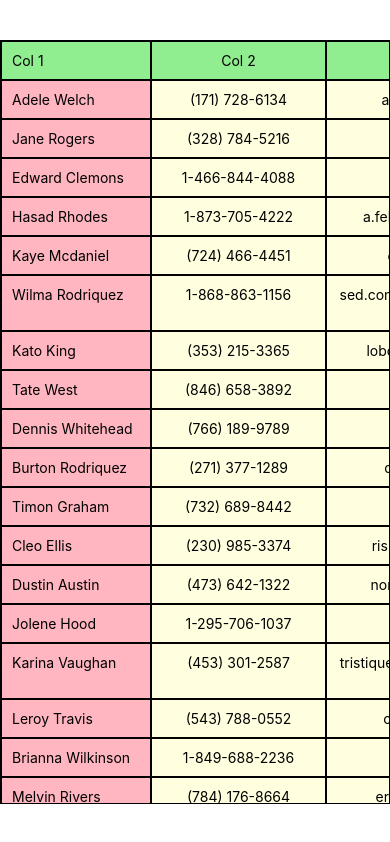
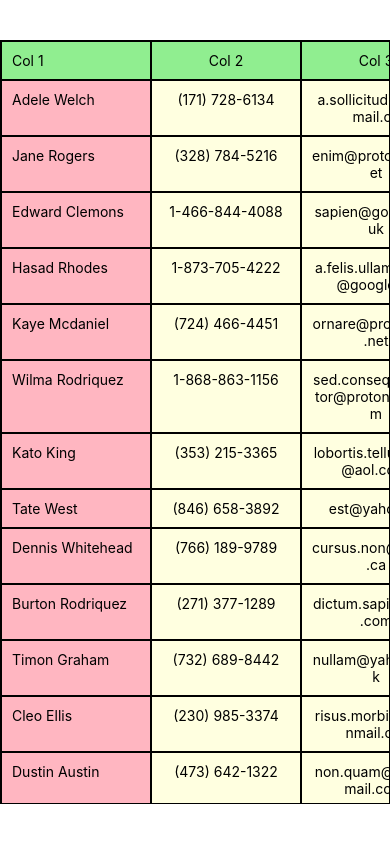
Before and after one commit to DrewIndeed/react-native-projects, a React Native app in the folder freezable-table/: screen / in a window 390 px wide. Built offline with nearby package versions, Linux system fonts and the light colour scheme.

Commit message:
114: handle default width + dynamic headers source

```diff
--- a/freezable-table/App.tsx
+++ b/freezable-table/App.tsx
@@ -24,10 +24,14 @@ export default function App() {
     <View style={styles.container}>
       <FreezableTable
         data={testData}
-        width={[150, 175, 275, 300, 175]}
-        headers={['col 1', 'col 2', 'col 3', 'col 4']}
-        // freezeColNum={1}
-        // freezeHeaderNum={2}
+        defaultWidth={150}
+
+        width={[]}
+        headers={['Col 1', 'Col 2', 'Col 3']}
+
+        freezeColNum={0}
+        freezeHeaderNum={2}
+
         mainContainerStyles={{
           marginVertical: 40,
           borderWidth: 1,
--- a/freezable-table/FreezableTable.tsx
+++ b/freezable-table/FreezableTable.tsx
@@ -42,11 +42,16 @@ function sliceDataObj(targetObj: object, limit: number) {
   return filterObjContainer;
 }
 
+// custom type for Header Data
+type HeaderData = string | number;
+
 /* TYPE HANDLING*/
 interface FreezableTableProps {
   data: object[];
+  defaultWidth: number;
   width: number[];
-  headers: string[];
+  headers: HeaderData[];
+
   freezeColNum?: number;
   freezeHeaderNum?: number;
 
@@ -62,6 +67,7 @@ interface FreezableTableProps {
 
 export default function FreezableTable({
   data,
+  defaultWidth,
   width,
   headers,
   freezeColNum,
@@ -205,29 +211,42 @@ export default function FreezableTable({
   const freezeColOffsetY = useRef(new Animated.Value(0)).current;
 
   // accumulate width values if freezeColNum is defined
-  let accWidth = 0;
-  for (let i = 0; i < (freezeColNum ? freezeColNum : 1); i++)
-    accWidth += width[i];
+  let accWidth = defaultWidth;
+
+  if (width && width.length > 0) {
+    accWidth = 0;
+    for (let i = 0; i < (freezeColNum ? freezeColNum : 1); i++)
+      accWidth += width[i];
+  }
 
   // header row data
-  const headerRowDataFrame = [
-    [
-      ...headers.map((dt) =>
-        capHeader
-          ? upperHeader
-            ? capitalizeWords(dt).toUpperCase()
-            : capitalizeWords(dt)
-          : upperHeader
-          ? dt.toUpperCase()
-          : dt
-      ),
-    ],
-  ];
+  const headerRowDataFrame = [];
+  // headers render source tracking
+  let headersSource;
 
-  // adjust header rendering based on freezeHeaderNum
+  //  if there is an item in headers array, use headers array as source
+  if (headers.length > 0) headersSource = headers;
+  // otherwise, use data items keys
+  else headersSource = Object.keys(data[0]);
+
+  // push headers source content in Row DataFrame
+  headerRowDataFrame.push([
+    ...headersSource.map((dt: any) => {
+      const finalDt = typeof dt !== 'string' ? dt.toString() : dt;
+      return capHeader
+        ? upperHeader
+          ? capitalizeWords(finalDt).toUpperCase()
+          : capitalizeWords(finalDt)
+        : upperHeader
+        ? finalDt.toUpperCase()
+        : finalDt;
+    }),
+  ]);
+
+  // accumulate header rendering based on freezeHeaderNum
   if (freezeHeaderNum && headerRowDataFrame.length < data.length) {
     for (let i = 0; i < freezeHeaderNum - 1; i++) {
-      const extraHeaderData = Object.values(
+      const extraHeaderData: string[] = Object.values(
         sliceDataObj(data[headerRowDataFrame.length - 1], headers.length)
       );
 
@@ -294,7 +313,7 @@ export default function FreezableTable({
               (freezeColNum ? idx < freezeColNum : idx < 1)
                 ? headerCellsStyles.firstCell.style
                 : headerCellsStyles.otherCells.style,
-              { width: width[idx] },
+              { width: width[idx] || defaultWidth },
               rowOrder === 0 && firstRowStyles,
               rowOrder > 0 && idx === 0 && firstColStyles,
               rowOrder > 0 && idx > 0 && bodyStyles,
@@ -358,7 +377,7 @@ export default function FreezableTable({
               (freezeColNum ? idx < freezeColNum : idx < 1)
                 ? dataRowStyles.firstCell.style
                 : dataRowStyles.otherCells.style,
-              { width: width[idx] },
+              { width: width[idx] || defaultWidth },
               rowOrder === 0 && firstRowStyles,
               rowOrder >= 0 && idx === 0 && firstColStyles,
               rowOrder >= 0 && idx > 0 && bodyStyles,
```
